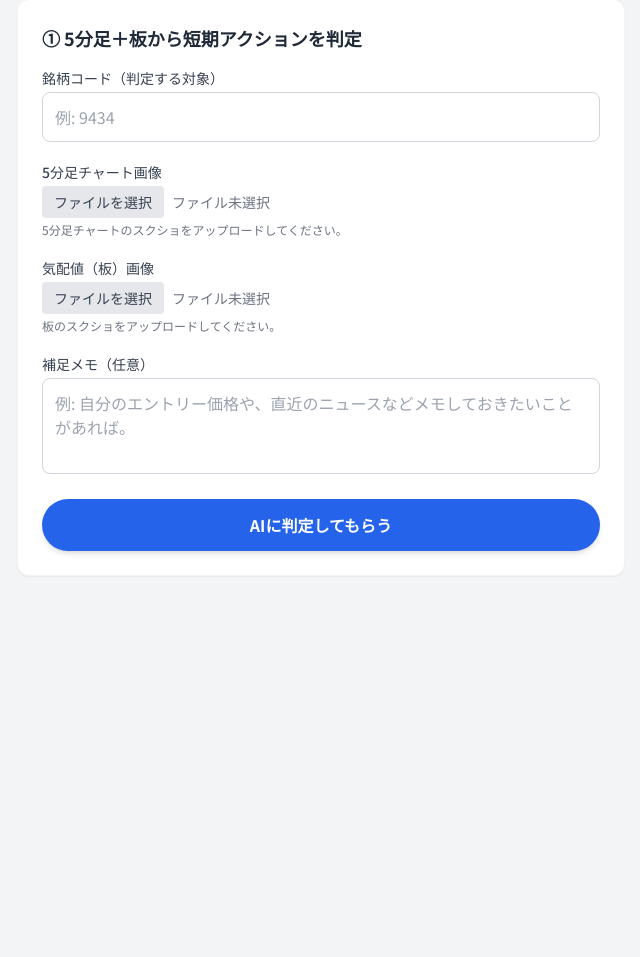
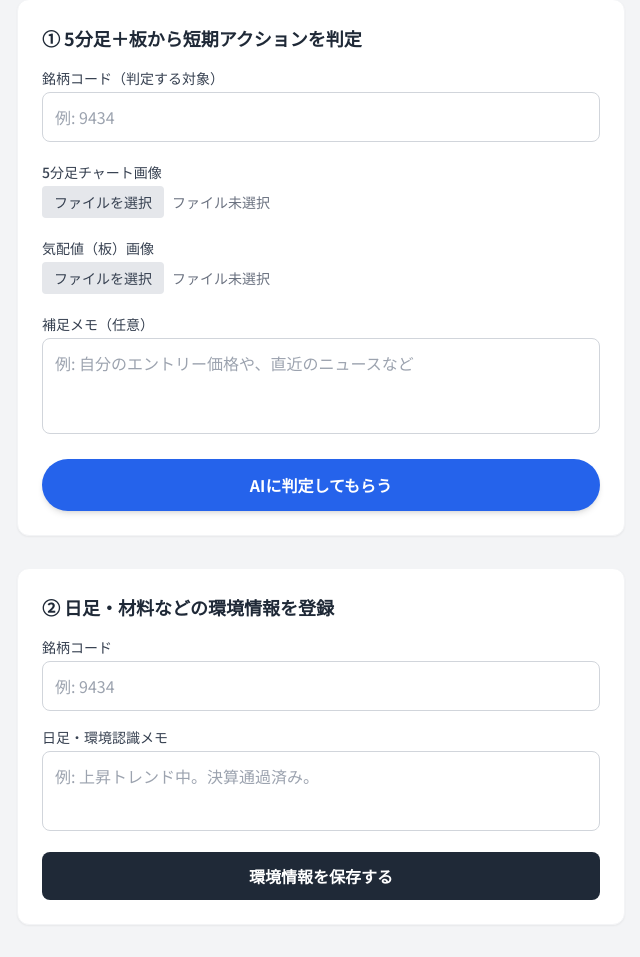
Before and after one commit to kurakirin-cyber/trade-app, a Flask app: page / in a window 1280 px wide. Shown: the part 269-1226 px from the top of the page, without its empty margins (319-959 px from the left). Before the commit the page ends 822 px from the top, so only its background shows below. Run offline with Flask 3, Linux system fonts and the light colour scheme; some libraries are stand-ins or nearby versions.

Commit message:
Update index.html

```diff
--- a/trade-app/templates/index.html
+++ b/trade-app/templates/index.html
@@ -11,6 +11,20 @@
             font-family: 'Noto Sans JP', sans-serif;
             background-color: #f3f4f6;
             color: #1f2937;
+        }
+        /* 読み込み中のアニメーション */
+        .loader {
+            border: 4px solid #f3f3f3;
+            border-top: 4px solid #3b82f6;
+            border-radius: 50%;
+            width: 24px;
+            height: 24px;
+            animation: spin 1s linear infinite;
+            display: none; /* 最初は隠す */
+        }
+        @keyframes spin {
+            0% { transform: rotate(0deg); }
+            100% { transform: rotate(360deg); }
         }
     </style>
 </head>
@@ -31,19 +45,19 @@
             <span class="text-green-500 text-xl">✅</span>
             登録済み銘柄
         </h2>
-        <p class="text-gray-500 text-sm">
+        <div id="savedStocks" class="text-gray-500 text-sm">
             まだ登録された銘柄はありません。下のフォームから登録してください。
-        </p>
+        </div>
     </section>
 
-    <section class="bg-white rounded-xl p-6 shadow-sm border border-gray-100">
+    <section class="bg-white rounded-xl p-6 shadow-sm border border-gray-100 mb-8">
         <h2 class="font-bold text-lg mb-4">① 5分足＋板から短期アクションを判定</h2>
 
-        <form id="predictionForm" class="space-y-5">
+        <form id="predictionForm" class="space-y-5" onsubmit="return false;">
 
             <div>
                 <label class="block text-gray-700 text-sm font-medium mb-1">銘柄コード（判定する対象）</label>
-                <input type="text" placeholder="例: 9434" class="w-full border border-gray-300 rounded-lg p-3 focus:outline-none focus:ring-2 focus:ring-blue-500">
+                <input type="text" id="ticker" placeholder="例: 9434" class="w-full border border-gray-300 rounded-lg p-3 focus:outline-none focus:ring-2 focus:ring-blue-500">
             </div>
 
             <div>
@@ -51,11 +65,10 @@
                 <div class="flex items-center gap-2 mb-1">
                     <label class="cursor-pointer bg-gray-200 hover:bg-gray-300 text-gray-700 px-3 py-1.5 rounded text-sm transition">
                         ファイルを選択
-                        <input type="file" class="hidden">
+                        <input type="file" id="chartImg" class="hidden" accept="image/*">
                     </label>
-                    <span class="text-sm text-gray-500">ファイル未選択</span>
+                    <span id="chartImgName" class="text-sm text-gray-500">ファイル未選択</span>
                 </div>
-                <p class="text-xs text-gray-500">5分足チャートのスクショをアップロードしてください。</p>
             </div>
 
             <div>
@@ -63,24 +76,65 @@
                 <div class="flex items-center gap-2 mb-1">
                     <label class="cursor-pointer bg-gray-200 hover:bg-gray-300 text-gray-700 px-3 py-1.5 rounded text-sm transition">
                         ファイルを選択
-                        <input type="file" class="hidden">
+                        <input type="file" id="boardImg" class="hidden" accept="image/*">
                     </label>
-                    <span class="text-sm text-gray-500">ファイル未選択</span>
+                    <span id="boardImgName" class="text-sm text-gray-500">ファイル未選択</span>
                 </div>
-                <p class="text-xs text-gray-500">板のスクショをアップロードしてください。</p>
             </div>
 
             <div>
                 <label class="block text-gray-700 text-sm font-medium mb-1">補足メモ（任意）</label>
-                <textarea placeholder="例: 自分のエントリー価格や、直近のニュースなどメモしておきたいことがあれば。" class="w-full border border-gray-300 rounded-lg p-3 h-24 focus:outline-none focus:ring-2 focus:ring-blue-500 resize-none"></textarea>
+                <textarea id="memo" placeholder="例: 自分のエントリー価格や、直近のニュースなど" class="w-full border border-gray-300 rounded-lg p-3 h-24 focus:outline-none focus:ring-2 focus:ring-blue-500 resize-none"></textarea>
             </div>
 
-            <button type="button" class="w-full bg-blue-600 hover:bg-blue-700 text-white font-bold py-3.5 rounded-full transition shadow-md text-center">
-                AIに判定してもらう
+            <button type="button" onclick="handlePredict()" class="w-full bg-blue-600 hover:bg-blue-700 text-white font-bold py-3.5 rounded-full transition shadow-md flex justify-center items-center gap-2">
+                <span>AIに判定してもらう</span>
+                <div class="loader" id="loadingSpinner"></div>
             </button>
 
         </form>
     </section>
 
+    <section class="bg-white rounded-xl p-6 shadow-sm border border-gray-100">
+        <h2 class="font-bold text-lg mb-4">② 日足・材料などの環境情報を登録</h2>
+        <form class="space-y-4" onsubmit="return false;">
+            <div>
+                <label class="block text-gray-700 text-sm font-medium mb-1">銘柄コード</label>
+                <input type="text" placeholder="例: 9434" class="w-full border border-gray-300 rounded-lg p-3">
+            </div>
+            <div>
+                 <label class="block text-gray-700 text-sm font-medium mb-1">日足・環境認識メモ</label>
+                <textarea placeholder="例: 上昇トレンド中。決算通過済み。" class="w-full border border-gray-300 rounded-lg p-3 h-20 resize-none"></textarea>
+            </div>
+             <button class="w-full bg-gray-800 hover:bg-gray-900 text-white font-bold py-3 rounded-lg transition">
+                環境情報を保存する
+            </button>
+        </form>
+    </section>
+
+    <script>
+        // ファイル名を表示する機能
+        document.getElementById('chartImg').addEventListener('change', function(e){
+            if(e.target.files[0]) document.getElementById('chartImgName').innerText = e.target.files[0].name;
+        });
+        document.getElementById('boardImg').addEventListener('change', function(e){
+            if(e.target.files[0]) document.getElementById('boardImgName').innerText = e.target.files[0].name;
+        });
+
+        // 判定ボタンが押された時の処理
+        function handlePredict() {
+            // ローディング表示
+            const spinner = document.getElementById('loadingSpinner');
+            spinner.style.display = 'block';
+
+            // エラー回避のため、本来のフォーム送信は無効化済み
+            // ここにAIとの通信処理（API連携）を後で書くことになる
+
+            setTimeout(() => {
+                spinner.style.display = 'none';
+                alert('【テスト成功】\nサーバー送信エラーは回避されました！\n\n※今はまだAIのAPIキーが設定されていないので、ここまでしか動きません。\n次はAPIキーを設定して、実際に判定できるようにしましょう。');
+            }, 1000);
+        }
+    </script>
 </body>
 </html>
```
